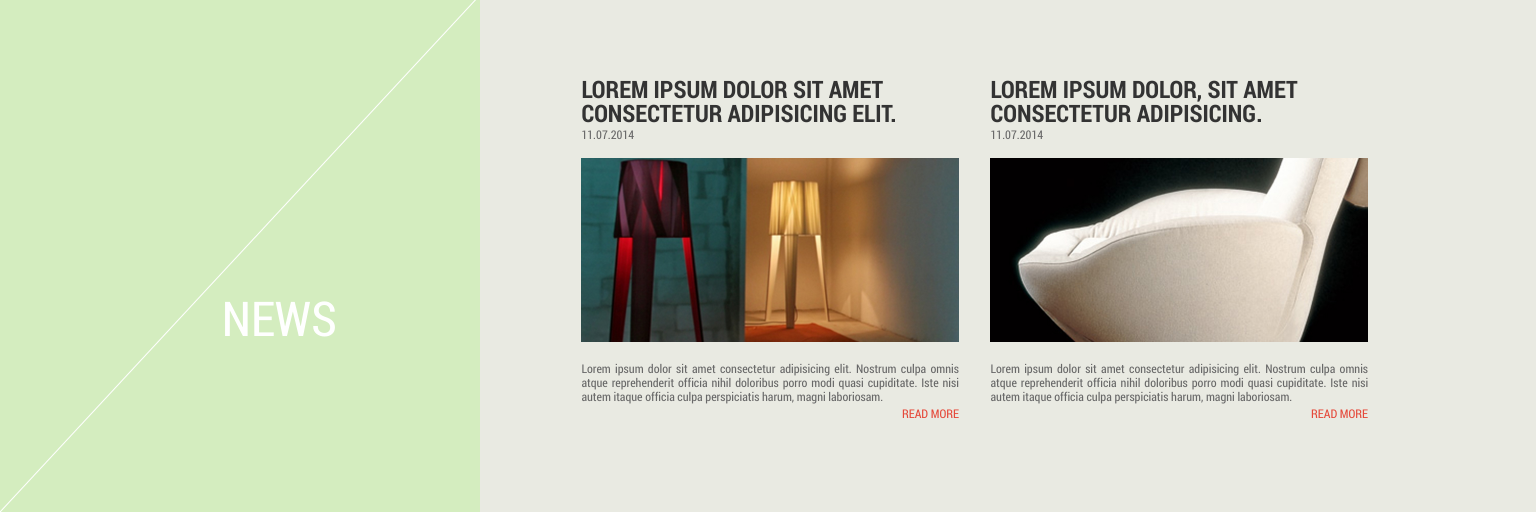
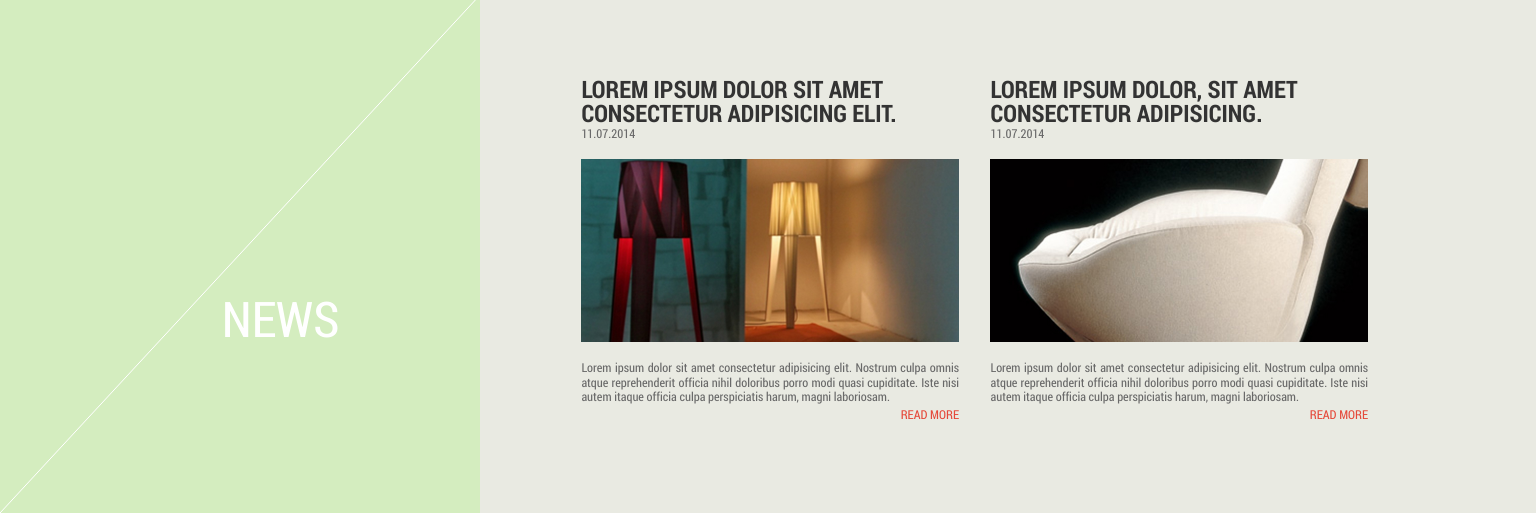
Before and after one commit to dvornicked/DSGN-HomePage, a website: page index.html in a window 1536 px wide. Shown: the part 2822-3335 px from the top of the page. Drawn offline with nearby package versions, Linux system fonts and the light colour scheme; files that its build step writes are made by us from their sources; files whose address does not match are found by name.

Commit message:
Empowerment: news - Typography

```diff
--- a/sass/blocks/news.scss
+++ b/sass/blocks/news.scss
@@ -33,6 +33,9 @@ $bg-news: #d4edbf;
         line-height: 1;
         font-weight: normal;
         margin: 62.3% 0 35.4% 46.2%;
+        @media (min-width: 1500px) {
+            @include dynamicText(300%, 96, 48, 1500px, 3000, 1500)
+        }
     }
 
     &__list {
@@ -59,6 +62,10 @@ $bg-news: #d4edbf;
         color: $colorText;
         min-height: 50px;
         margin: 0;
+
+        @media (min-width: 1500px) {
+            @include dynamicText(150, 48, 24, 1500px, 3000, 1500)
+        }
     }
     &__date {
         font-size: 12px;
@@ -67,6 +74,9 @@ $bg-news: #d4edbf;
         margin: 0;
         color: rgb(105, 105, 105);
         margin-bottom: 4.5%;
+        @media (min-width: 1500px) {
+            @include dynamicText(75%, 24, 12, 1500px, 3000, 1500)
+        }
     }
 
     &__img {
@@ -81,6 +91,9 @@ $bg-news: #d4edbf;
         margin: 0;
         text-align: justify;
         margin-top: 5%;
+        @media (min-width: 1500px) {
+            @include dynamicText(75%, 24, 12, 1500px, 3000, 1500)
+        }
     }
     &__href {
         text-align: right;
@@ -95,6 +108,10 @@ $bg-news: #d4edbf;
         line-height: 1.167;
         text-decoration: none;
 
+        @media (min-width: 1500px) {
+            @include dynamicText(75%, 24, 12, 1500px, 3000, 1500)
+        }
+
         &:hover {
             text-decoration: underline;
         }
```
Also changed, not shown: build/css/style.min.css, 1 other file.
